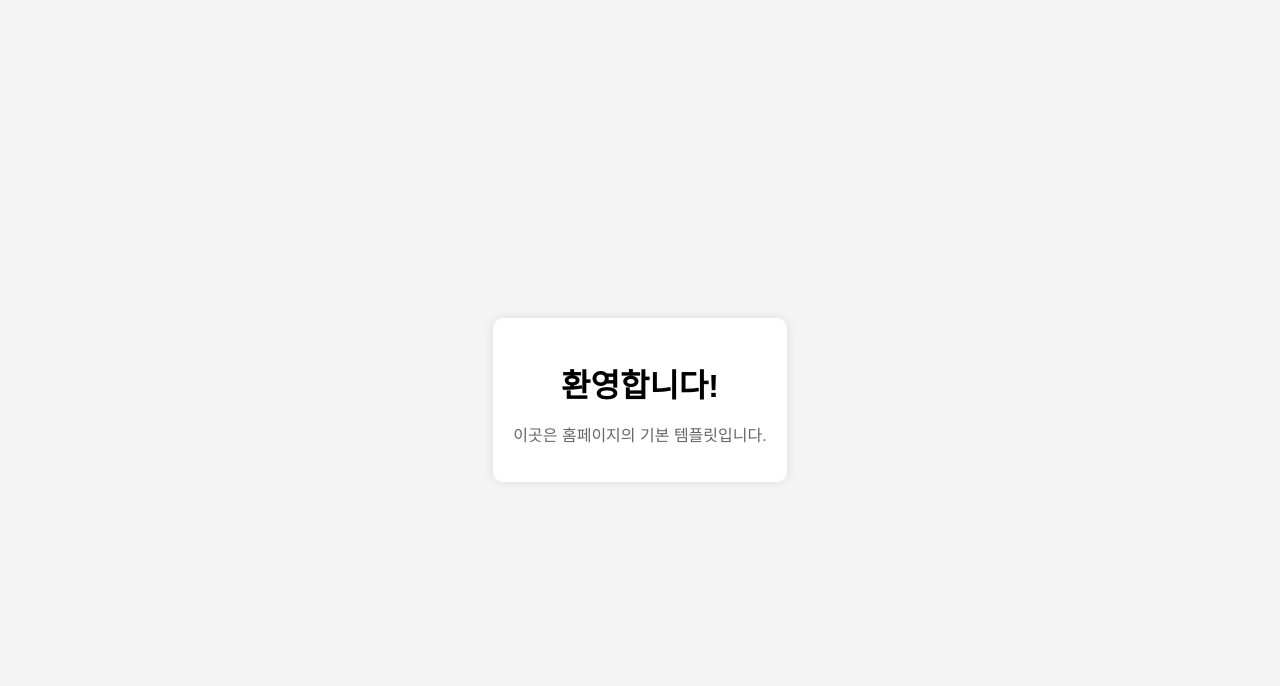
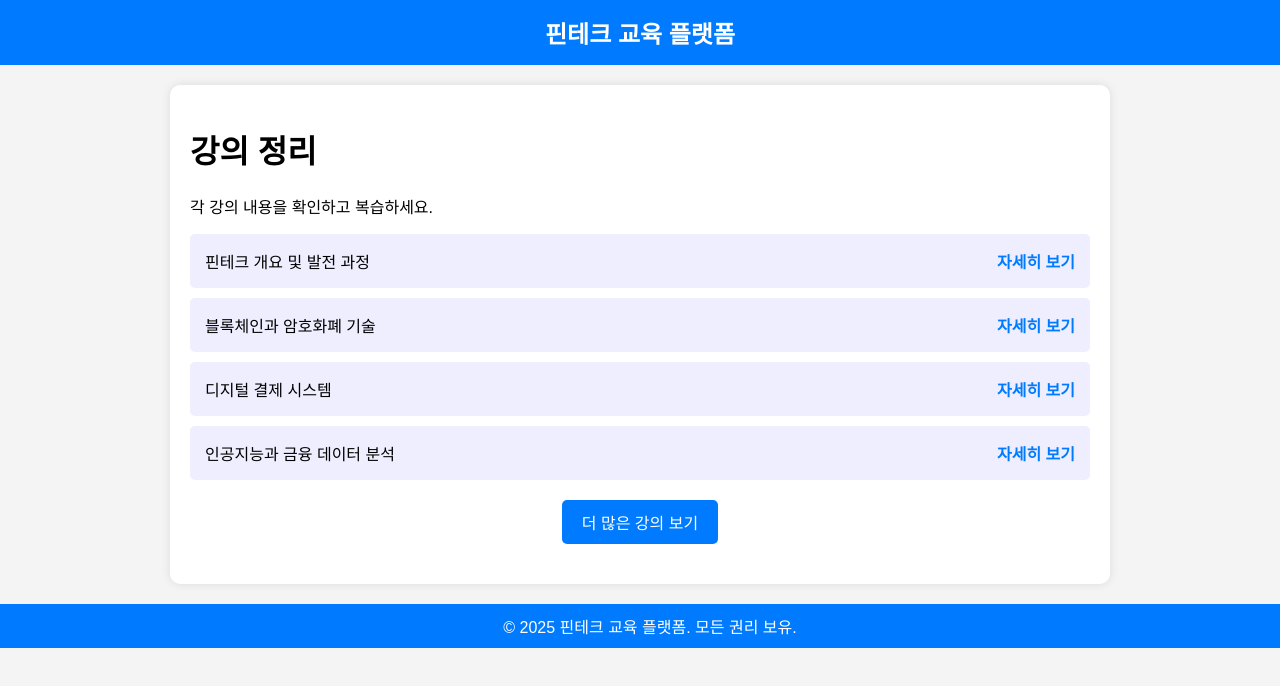
Before and after one commit to 1-wjc/fintech_10, a plain HTML site: page index.html in a window 1280 px wide. Drawn offline with Linux system fonts and the light colour scheme.

Commit message:
1600 homepage update(wj)

```diff
--- a/index.html
+++ b/index.html
@@ -3,37 +3,95 @@
 <head>
     <meta charset="UTF-8">
     <meta name="viewport" content="width=device-width, initial-scale=1.0">
-    <title>홈페이지</title>
+    <title>핀테크 교육생 강의 정리</title>
     <style>
         body {
             font-family: Arial, sans-serif;
             margin: 0;
             padding: 0;
-            display: flex;
-            justify-content: center;
-            align-items: center;
-            height: 100vh;
             background-color: #f4f4f4;
         }
+        header {
+            background: #007BFF;
+            color: white;
+            padding: 15px;
+            text-align: center;
+            font-size: 24px;
+            font-weight: bold;
+        }
         .container {
-            text-align: center;
+            width: 90%;
+            max-width: 900px;
+            margin: 20px auto;
             background: white;
             padding: 20px;
             border-radius: 10px;
             box-shadow: 0 0 10px rgba(0, 0, 0, 0.1);
         }
-        h1 {
-            margin-bottom: 10px;
+        .lecture-list {
+            list-style: none;
+            padding: 0;
         }
-        p {
-            color: #666;
+        .lecture-list li {
+            background: #eef;
+            margin: 10px 0;
+            padding: 15px;
+            border-radius: 5px;
+            display: flex;
+            justify-content: space-between;
+            align-items: center;
+        }
+        .lecture-list li a {
+            text-decoration: none;
+            color: #007BFF;
+            font-weight: bold;
+        }
+        .lecture-list li a:hover {
+            text-decoration: underline;
+        }
+        .btn {
+            display: block;
+            width: fit-content;
+            margin: 20px auto;
+            padding: 10px 20px;
+            background: #007BFF;
+            color: white;
+            text-decoration: none;
+            border-radius: 5px;
+            text-align: center;
+        }
+        .btn:hover {
+            background: #0056b3;
+        }
+        footer {
+            text-align: center;
+            padding: 10px;
+            background: #007BFF;
+            color: white;
+            position: relative;
+            bottom: 0;
+            width: 100%;
+            margin-top: 20px;
         }
     </style>
 </head>
 <body>
+    <header>
+        핀테크 교육 플랫폼
+    </header>
     <div class="container">
-        <h1>환영합니다!</h1>
-        <p>이곳은 홈페이지의 기본 템플릿입니다.</p>
+        <h1>강의 정리</h1>
+        <p>각 강의 내용을 확인하고 복습하세요.</p>
+        <ul class="lecture-list">
+            <li>핀테크 개요 및 발전 과정 <a href="#">자세히 보기</a></li>
+            <li>블록체인과 암호화폐 기술 <a href="#">자세히 보기</a></li>
+            <li>디지털 결제 시스템 <a href="#">자세히 보기</a></li>
+            <li>인공지능과 금융 데이터 분석 <a href="#">자세히 보기</a></li>
+        </ul>
+        <a href="#" class="btn">더 많은 강의 보기</a>
     </div>
+    <footer>
+        © 2025 핀테크 교육 플랫폼. 모든 권리 보유.
+    </footer>
 </body>
 </html>
```
